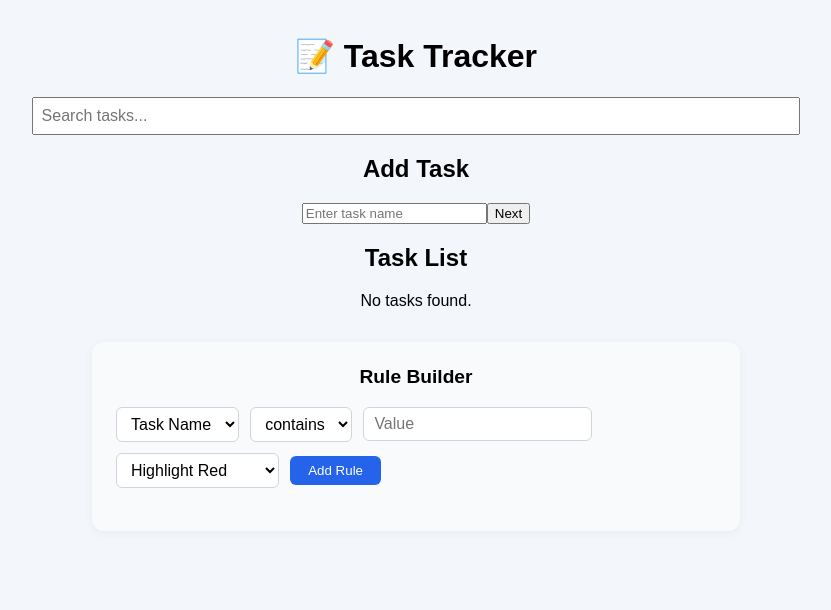
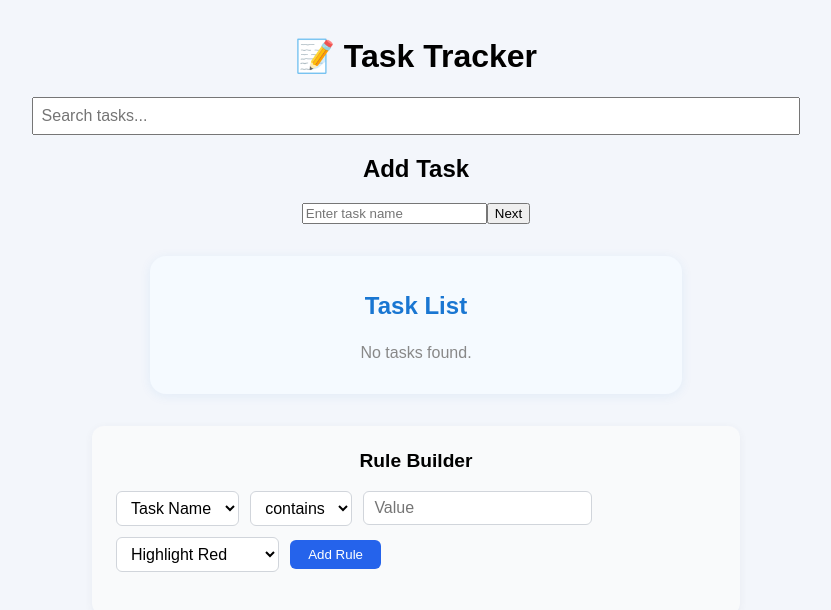
Before and after one commit to Chitransh1234/task-tracker, a React (Create React App) app in the folder task-tracker/: page / in a window 1280 px wide. Shown: the top 610 px of the page, without its empty margins (224-1055 px from the left). Built offline with nearby package versions, Linux system fonts and the light colour scheme.

Commit message:
Implement rule builder UI and test all features

```diff
--- a/task-tracker/src/components/TaskList.css
+++ b/task-tracker/src/components/TaskList.css
@@ -1,77 +1,117 @@
-.task-list {
-  max-width: 600px;
-  margin: 2rem auto;
-  padding: 0;
+.tasklist-container {
+  max-width: 500px;
+  margin: 32px auto;
+  padding: 16px;
+  background: #f5faff;
+  border-radius: 16px;
+  box-shadow: 0 2px 12px rgba(25, 118, 210, 0.08);
 }
 
-.task-card {
-  background: #fff;
-  border-radius: 12px;
-  box-shadow: 0 2px 8px rgba(60,72,88,0.08);
-  margin-bottom: 1.2rem;
-  padding: 1.2rem 1.5rem;
-  display: flex;
-  align-items: center;
-  justify-content: space-between;
-  transition: box-shadow 0.2s, transform 0.2s;
-  border: 1px solid #e5e7eb;
+.tasklist-title {
+  text-align: center;
+  color: #1976d2;
+  margin-bottom: 24px;
 }
 
-.task-card:hover {
-  box-shadow: 0 4px 16px rgba(60,72,88,0.14);
-  transform: translateY(-2px) scale(1.01);
+.tasklist-empty {
+  text-align: center;
+  color: #888;
 }
 
-.task-card.hide {
-  opacity: 0.5;
-}
-
-.task-card.highlight {
-  border-left: 5px solid #e53935;
-  background: #fff5f5;
-}
-
-.task-info {
+.tasklist-taskbox {
+  border: 1px solid #bdbdbd;
+  border-radius: 12px;
+  padding: 16px;
+  margin-bottom: 14px;
+  background: #fff;
+  box-shadow: 0 2px 8px rgba(25, 118, 210, 0.04);
   display: flex;
   flex-direction: column;
 }
 
-.task-title {
-  font-weight: 600;
-  font-size: 1.1rem;
-  margin-bottom: 0.2rem;
+.tasklist-taskbox-urgent {
+  background: #ffeaea;
+  border-color: #e57373;
 }
 
-.task-priority {
-  display: inline-block;
-  background: #f3f4f6;
-  color: #374151;
-  border-radius: 6px;
-  padding: 2px 10px;
-  font-size: 0.9em;
-  margin-top: 2px;
+.tasklist-edit-row,
+.tasklist-view-row {
+  display: flex;
+  align-items: center;
+  gap: 10px;
 }
 
-.task-actions button {
-  background: #f3f4f6;
+.tasklist-input,
+.tasklist-select {
+  padding: 6px;
+  border-radius: 4px;
+  border: 1px solid #bdbdbd;
+  font-size: 1em;
+}
+
+.tasklist-btn {
+  margin-left: 8px;
   border: none;
   border-radius: 6px;
   padding: 6px 14px;
-  margin-left: 0.5rem;
-  font-size: 0.95em;
   cursor: pointer;
-  transition: background 0.15s;
+  background: #1976d2;
+  color: #fff;
+  font-weight: 500;
+  transition: background 0.2s;
 }
 
-.task-actions button:hover {
-  background: #e0e7ef;
+.tasklist-btn:hover {
+  background: #1565c0;
 }
 
-.task-actions .delete-btn {
-  color: #e53935;
-  background: #fff0f0;
+.tasklist-btn-delete {
+  background: #e53935;
 }
 
-.task-actions .delete-btn:hover {
-  background: #ffeaea;
+.tasklist-btn-delete:hover {
+  background: #b71c1c;
 }
+
+.tasklist-btn-cancel {
+  background: #757575;
+}
+
+.tasklist-btn-cancel:hover {
+  background: #424242;
+}
+
+.tasklist-taskname {
+  color: #1976d2;
+  font-size: 1.1em;
+  font-weight: bold;
+}
+
+.tasklist-taskname-urgent {
+  color: #e53935;
+}
+
+.tasklist-priority {
+  font-weight: 400;
+  color: #555;
+  margin-left: 8px;
+}
+
+.tasklist-btn-next {
+  margin-left: 8px;
+  border: none;
+  border-radius: 24px;
+  padding: 8px 28px;
+  cursor: pointer;
+  background: linear-gradient(90deg, #43e97b 0%, #38f9d7 100%);
+  color: #fff;
+  font-weight: bold;
+  font-size: 1.1em;
+  box-shadow: 0 2px 8px rgba(67, 233, 123, 0.18);
+  transition: background 0.2s, transform 0.1s;
+}
+
+.tasklist-btn-next:hover {
+  background: linear-gradient(90deg, #38f9d7 0%, #43e97b 100%);
+  transform: translateY(-2px) scale(1.04);
+}
--- a/task-tracker/src/components/TaskList.jsx
+++ b/task-tracker/src/components/TaskList.jsx
@@ -36,31 +36,28 @@ export default function TaskList({ tasks, onUpdate, onDelete }) {
   };
 
   return (
-    <div>
-      <h2>Task List</h2>
-      {tasks.length === 0 && <p>No tasks found.</p>}
+    <div className="tasklist-container">
+      <h2 className="tasklist-title">Task List</h2>
+      {tasks.length === 0 && <p className="tasklist-empty">No tasks found.</p>}
       {tasks.map((task, index) => {
         const isEditing = index === editIndex;
         const isUrgent = task.name.toLowerCase().includes("urgent");
-        const style = {
-          border: "1px solid #ccc",
-          padding: "10px",
-          marginBottom: "8px",
-          backgroundColor:
-            task.actions?.includes("highlightRed") || isUrgent
-              ? "#ffdddd"
-              : "#fff",
-        };
+        const highlight = task.actions?.includes("highlightRed") || isUrgent;
 
         return (
-          <div key={index} style={style}>
+          <div
+            key={index}
+            className={`tasklist-taskbox${highlight ? " tasklist-taskbox-urgent" : ""}`}
+          >
             {isEditing ? (
-              <>
+              <div className="tasklist-edit-row">
                 <input
+                  className="tasklist-input"
                   value={editedName}
                   onChange={(e) => setEditedName(e.target.value)}
                 />
                 <select
+                  className="tasklist-select"
                   value={editedPriority}
                   onChange={(e) => setEditedPriority(e.target.value)}
                 >
@@ -68,28 +65,30 @@ export default function TaskList({ tasks, onUpdate, onDelete }) {
                   <option>Medium</option>
                   <option>Low</option>
                 </select>
-                <button onClick={() => handleSave(index)}>Save</button>
-                <button onClick={() => setEditIndex(null)}>Cancel</button>
-              </>
+                <button className="tasklist-btn" onClick={() => handleSave(index)}>Save</button>
+                <button className="tasklist-btn tasklist-btn-cancel" onClick={() => setEditIndex(null)}>Cancel</button>
+              </div>
             ) : (
-              <>
-                <strong style={{ color: isUrgent ? "red" : "black" }}>
+              <div className="tasklist-view-row">
+                <strong className={`tasklist-taskname${isUrgent ? " tasklist-taskname-urgent" : ""}`}>
                   {task.name}
-                </strong>{" "}
-                ({getPriorityIcon(task.priority)} {task.priority})
+                </strong>
+                <span className="tasklist-priority">
+                  ({getPriorityIcon(task.priority)} {task.priority})
+                </span>
                 <button
+                  className="tasklist-btn"
                   onClick={() => handleEdit(task, index)}
-                  style={{ marginLeft: 8 }}
                 >
                   Edit
                 </button>
                 <button
+                  className="tasklist-btn tasklist-btn-delete"
                   onClick={() => onDelete(index)}
-                  style={{ marginLeft: 8 }}
                 >
                   Delete
                 </button>
-              </>
+              </div>
             )}
           </div>
         );
```
